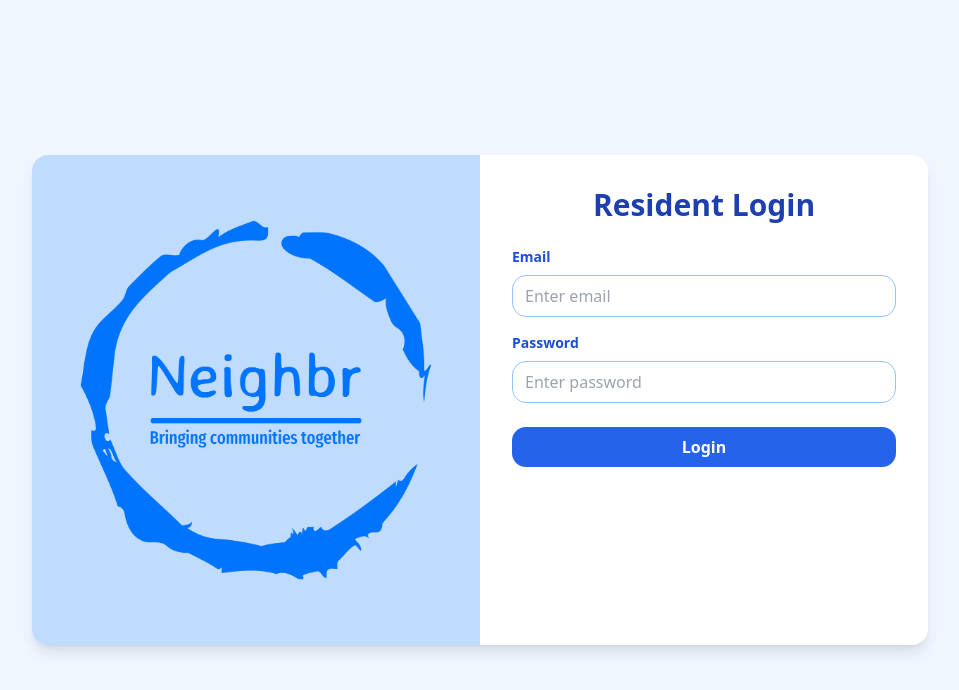
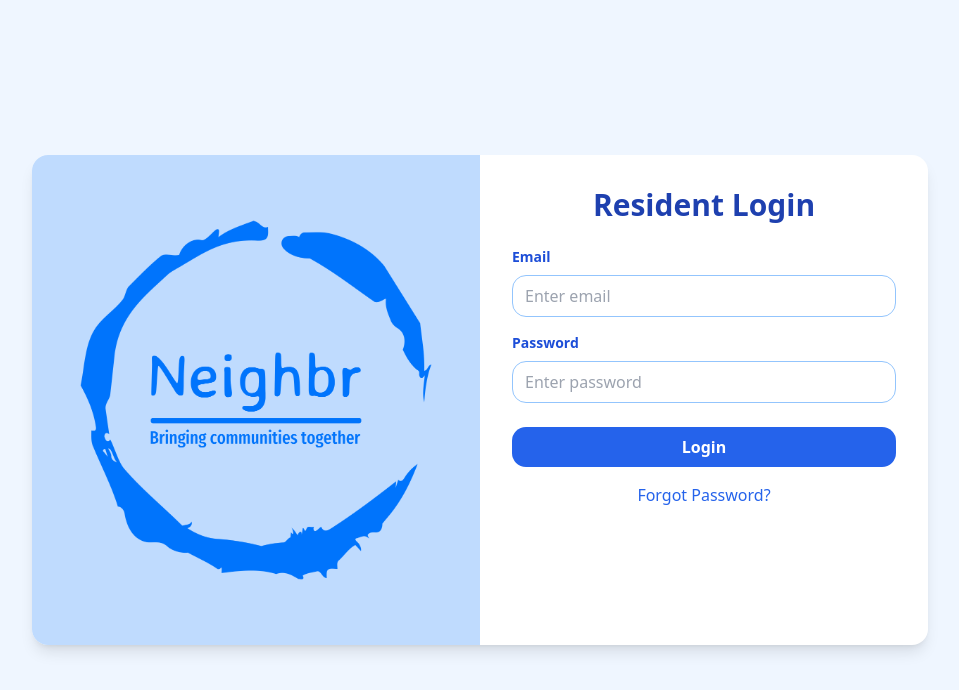
Before and after one commit to sanjayk221b/neighbr-frontend, a React (Vite) app: page / in a window 1280 px wide. Shown: the top 690 px of the page, without its empty margins (160-1119 px from the left). Built offline with nearby package versions, Linux system fonts and the light colour scheme; no server answers.

Commit message:
chore: add confirmation modal for resident logout

```diff
--- a/src/components/resident/login/ResidentLogin.tsx
+++ b/src/components/resident/login/ResidentLogin.tsx
@@ -31,6 +31,10 @@ const ResidentLogin = () => {
       console.error("Login error:", error);
       setError("Error during login. Please try again later.");
     }
+  };
+
+  const handleForgotPassword = () => {
+    navigate("/forgot-password");
   };
 
   return (
@@ -88,6 +92,14 @@ const ResidentLogin = () => {
               Login
             </button>
           </form>
+          <div className="mt-4 text-center">
+            <button
+              onClick={handleForgotPassword}
+              className="text-blue-600 hover:underline"
+            >
+              Forgot Password?
+            </button>
+          </div>
         </div>
       </div>
     </div>
--- a/src/components/resident/navbar/ResidentNavbar.tsx
+++ b/src/components/resident/navbar/ResidentNavbar.tsx
@@ -7,9 +7,12 @@ import { RootState } from "../../../redux/store";
 import { FaEnvelope } from "react-icons/fa";
 import { Menu, X, LogOut, User } from "lucide-react";
 import { navItems } from "@/constants/resident/navItems";
+import ConfirmationModal from "@/components/ui/confirmationModal";
 
 const ResidentNavbar = () => {
   const [profileDropdownOpen, setProfileDropdownOpen] = useState(false);
+  const [isMobileMenuOpen, setIsMobileMenuOpen] = useState(false);
+  const [isModalOpen, setIsModalOpen] = useState(false); // Modal state
   const dispatch = useDispatch();
   const navigate = useNavigate();
   const location = useLocation();
@@ -18,12 +21,19 @@ const ResidentNavbar = () => {
     (state: RootState) => state.auth.residentInfo
   );
 
-  const [isMobileMenuOpen, setIsMobileMenuOpen] = useState(false);
+  const handleLogout = () => {
+    setIsModalOpen(true);
+  };
 
-  const handleLogout = () => {
+  const handleConfirmLogout = () => {
     residentLogout();
     dispatch(setResidentLogout());
     navigate("/");
+    setIsModalOpen(false);
+  };
+
+  const handleCancelLogout = () => {
+    setIsModalOpen(false);
   };
 
   useEffect(() => {
@@ -32,6 +42,7 @@ const ResidentNavbar = () => {
   }, [location]);
 
   return (
+    <>
       <nav className="bg-white shadow-md">
         <div className="max-w-7xl mx-auto px-4 sm:px-6 lg:px-8">
           <div className="flex justify-between items-center h-16">
@@ -153,6 +164,14 @@ const ResidentNavbar = () => {
           </div>
         )}
       </nav>
+
+      <ConfirmationModal
+        isOpen={isModalOpen}
+        onConfirm={handleConfirmLogout}
+        onCancel={handleCancelLogout}
+        message="Are you sure you want to log out?"
+      />
+    </>
   );
 };
 
```
Lines whose indentation alone changed are shown as unchanged.
